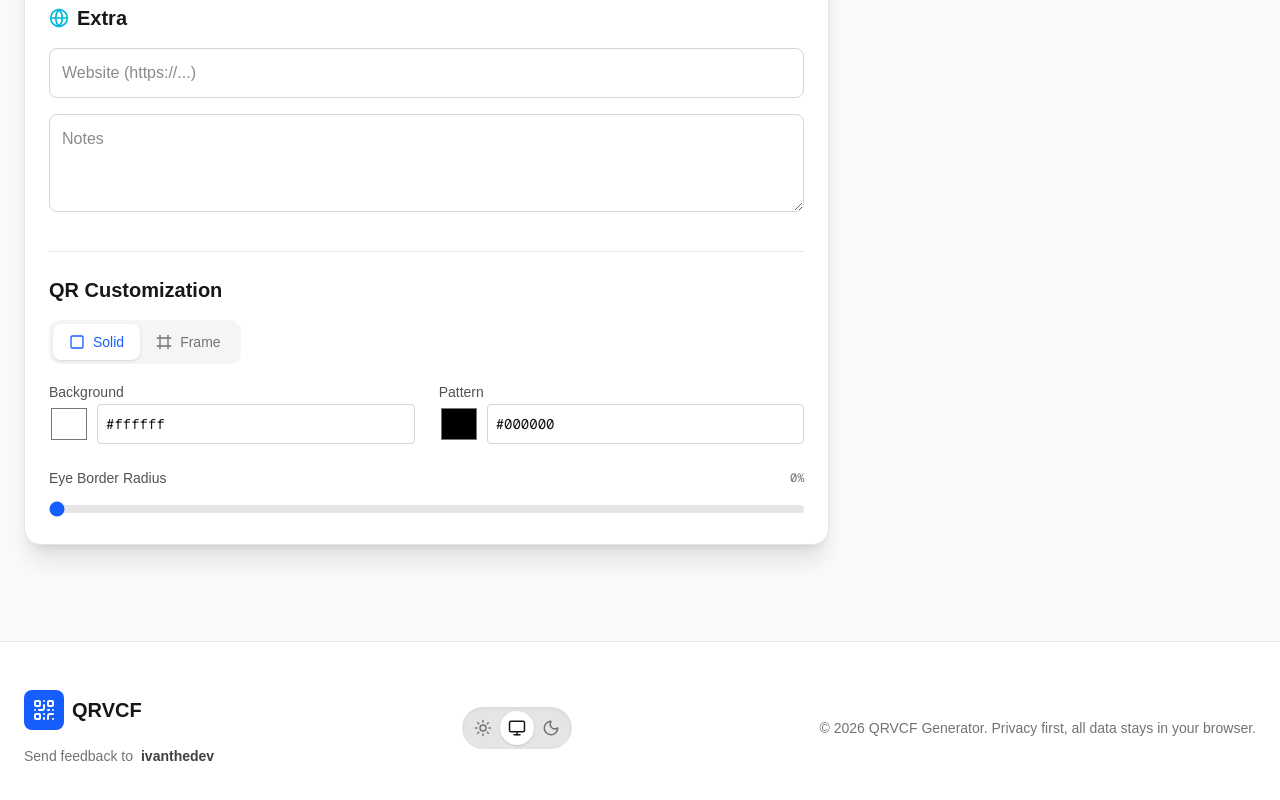
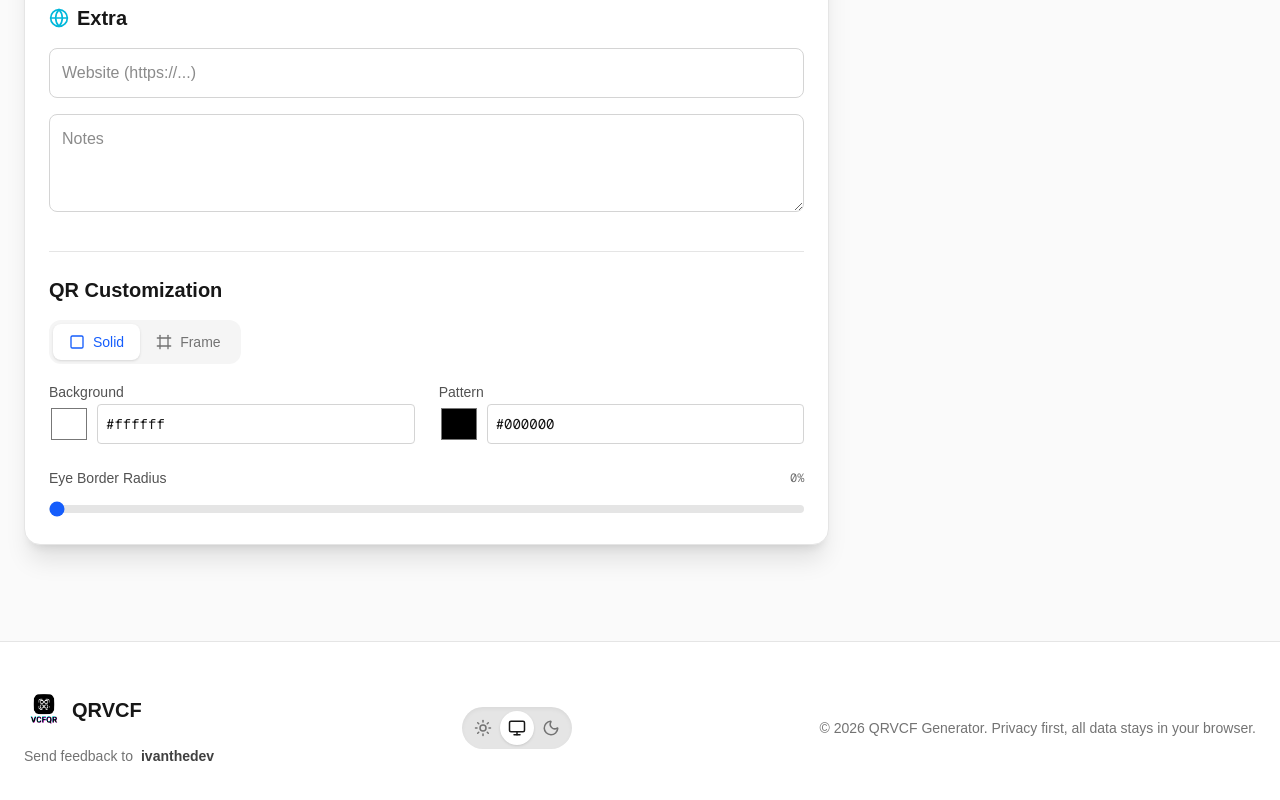
Before and after one commit to chengivan2/vcf-qr, a Next.js app: page / in a window 1280 px wide. Shown: the part 1173-1973 px from the top of the page. Built offline with nearby package versions, Linux system fonts and the light colour scheme.

Commit message:
Replaced the icon in the footer main branding with the main logo

```diff
--- a/src/app/page.tsx
+++ b/src/app/page.tsx
@@ -7,6 +7,7 @@ import { QRCodeDisplay } from "@/components/QRCodeDisplay";
 import { ThemeToggle } from "@/components/ThemeToggle";
 import type { ContactData } from "@/lib/vcf";
 import { Sparkles, QrCode } from "lucide-react";
+import Image from "next/image";
 
 export default function Home() {
   const [data, setData] = useState<ContactData>({
@@ -77,8 +78,13 @@ export default function Home() {
         <div className="max-w-7xl mx-auto px-6 flex flex-col md:flex-row justify-between items-center gap-8">
           <div className="flex flex-col items-center md:items-start gap-4">
             <div className="flex items-center gap-2 text-neutral-900 dark:text-neutral-100 font-bold text-xl">
-              <div className="p-2 bg-blue-600 text-white rounded-lg">
-                <QrCode size={24} />
+              <div className="relative w-10 h-10 overflow-hidden rounded-lg">
+                <Image
+                  src="/vcfqrmainlogo.png"
+                  alt="QRVCF Logo"
+                  fill
+                  className="object-cover"
+                />
               </div>
               QRVCF
             </div>
```
Also changed, not shown: public/vcfqrmainlogo.png (added).
